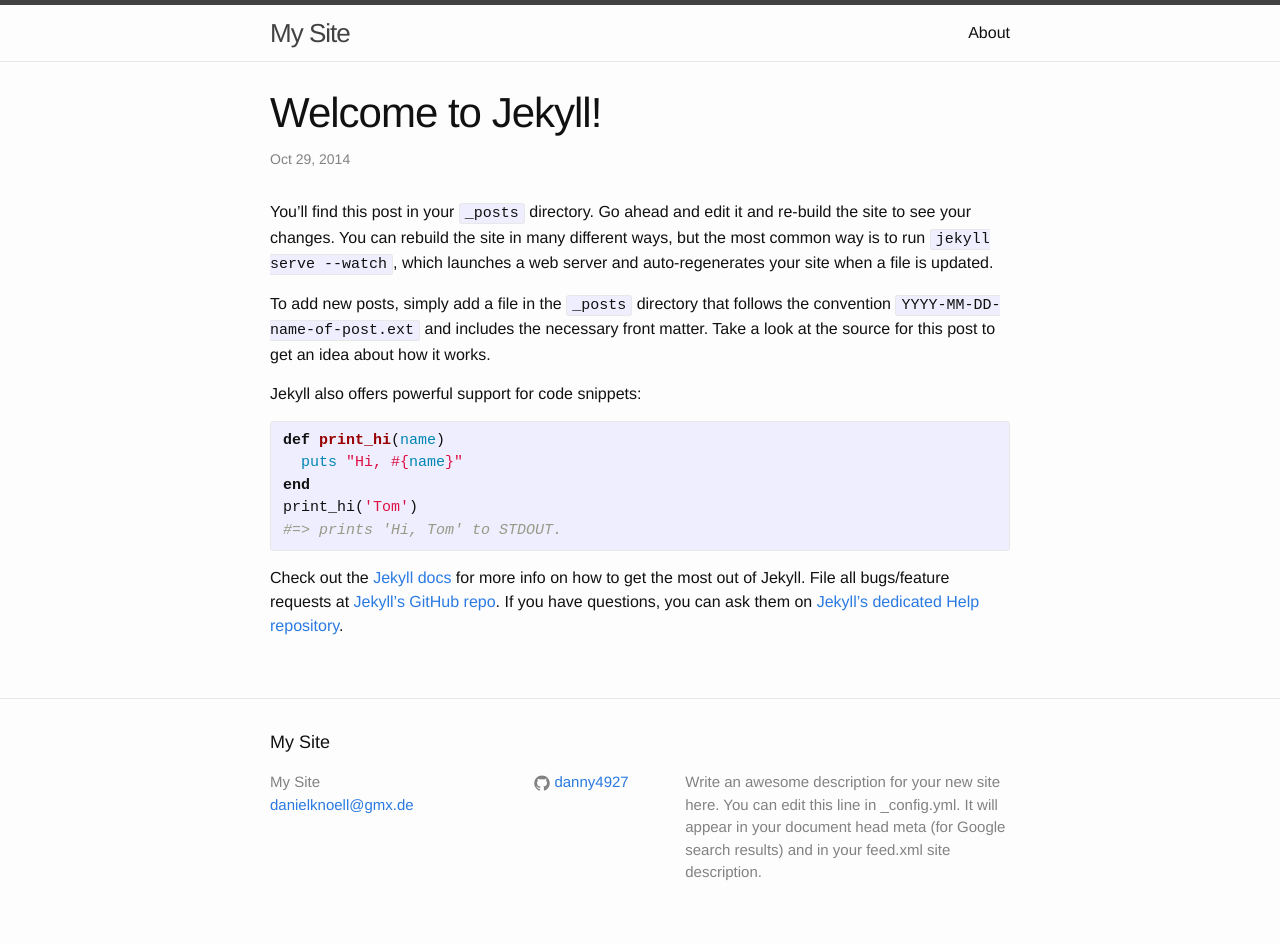
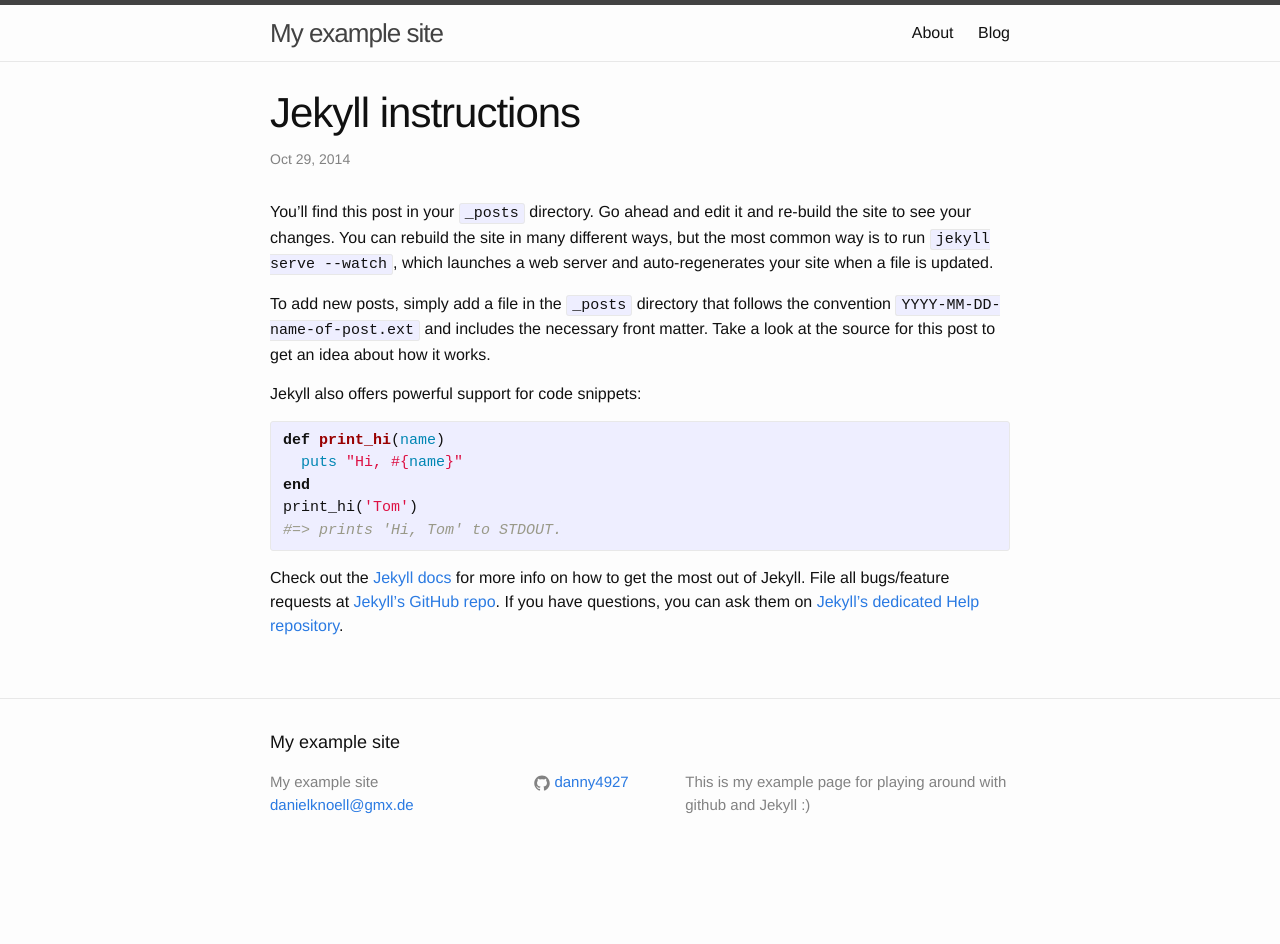
Before and after one commit to Danny4927/danny4927.github.io, a Jekyll site: the page built from _posts/2014-10-29-welcome-to-jekyll.markdown, in a window 1280 px wide. Built offline with Jekyll 4.4.1, drawn with Linux system fonts in a browser that asks for light colours; after the commit the page ends 900 px from its top, so only the background shows below that.

Commit message:
seiteneinteilung

```diff
--- a/_config.yml
+++ b/_config.yml
@@ -1,10 +1,8 @@
 # Site settings
-title: My Site
+title: My example site
 email: danielknoell@gmx.de
 description: > # this means to ignore newlines until "baseurl:"
-  Write an awesome description for your new site here. You can edit this
-  line in _config.yml. It will appear in your document head meta (for
-  Google search results) and in your feed.xml site description.
+  This is my example page for playing around with github and Jekyll :)
 github_username:  danny4927
 highlighter: pygments
 github: [Repository metadata]
--- a/_posts/2014-10-29-welcome-to-jekyll.markdown
+++ b/_posts/2014-10-29-welcome-to-jekyll.markdown
@@ -1,6 +1,6 @@
 ---
 layout: post
-title:  "Welcome to Jekyll!"
+title:  "Jekyll instructions"
 date:   2014-10-29 14:43:31
 categories: jekyll update
 ---
```
Also changed, not shown: blog.md (added, +7 -0 lines).
